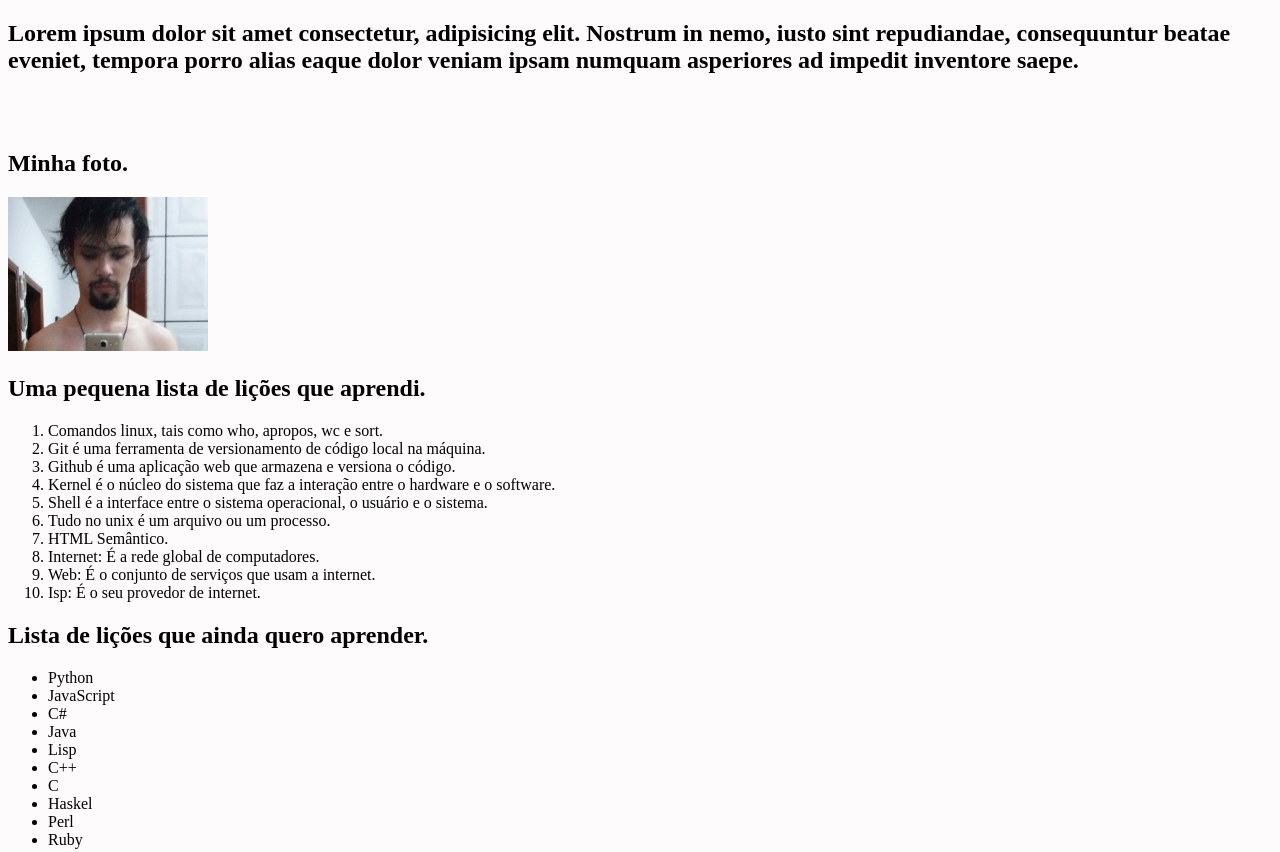
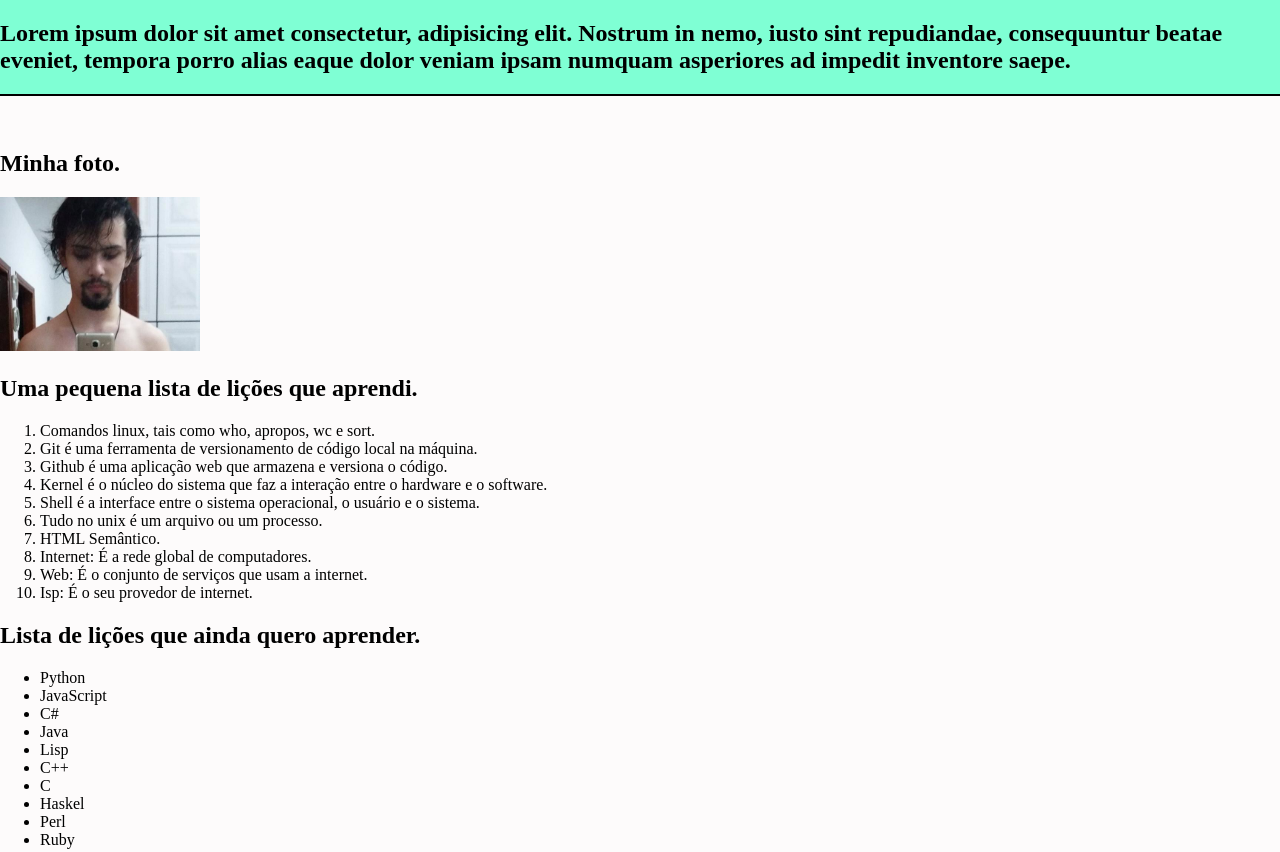
Before and after one commit to 58R1K8GTr/lessons-learned, a website: page index.html in a window 1280 px wide. Shown: the top 852 px of the page. Drawn offline with Linux system fonts and the light colour scheme.

Commit message:
Código adequado à lintagem

```diff
--- a/style.css
+++ b/style.css
@@ -1,17 +1,21 @@
 body {
   background-color: rgb(253, 251, 251);
+  padding: 0;
+  margin: 0;
 }
 
 #cabecalho {
   top: 0;
   position: fixed;
+  background-color: aquamarine;
+  border-bottom: 2px solid black;
 }
 
 #minha_foto {
   width: 200px;
 }
 
-main section:nth-of-type(1) {
+main > section:nth-of-type( 1 ) {
   margin-top: 150px;
 }
 
```
Lines whose indentation alone changed are shown as unchanged.
